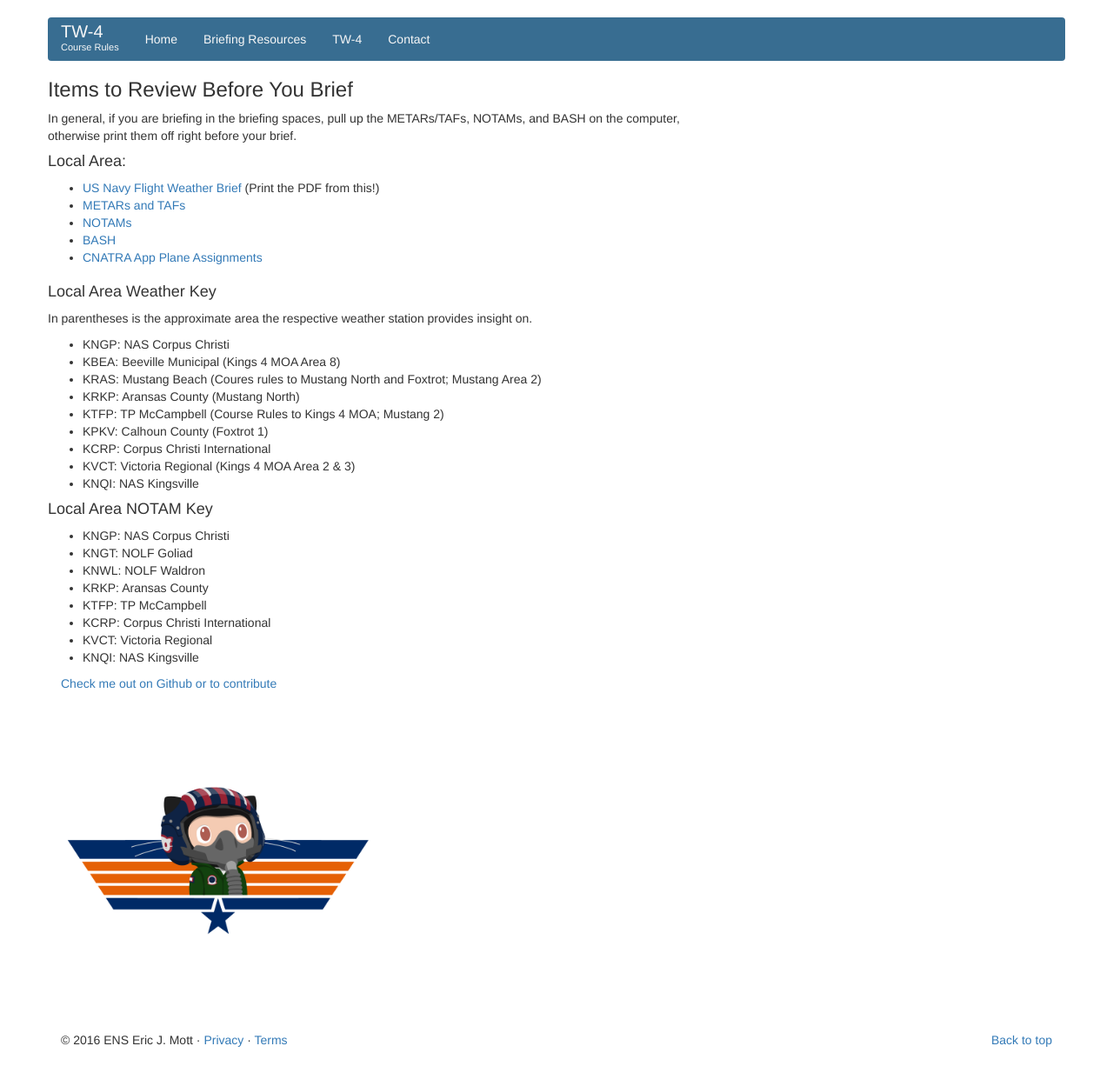
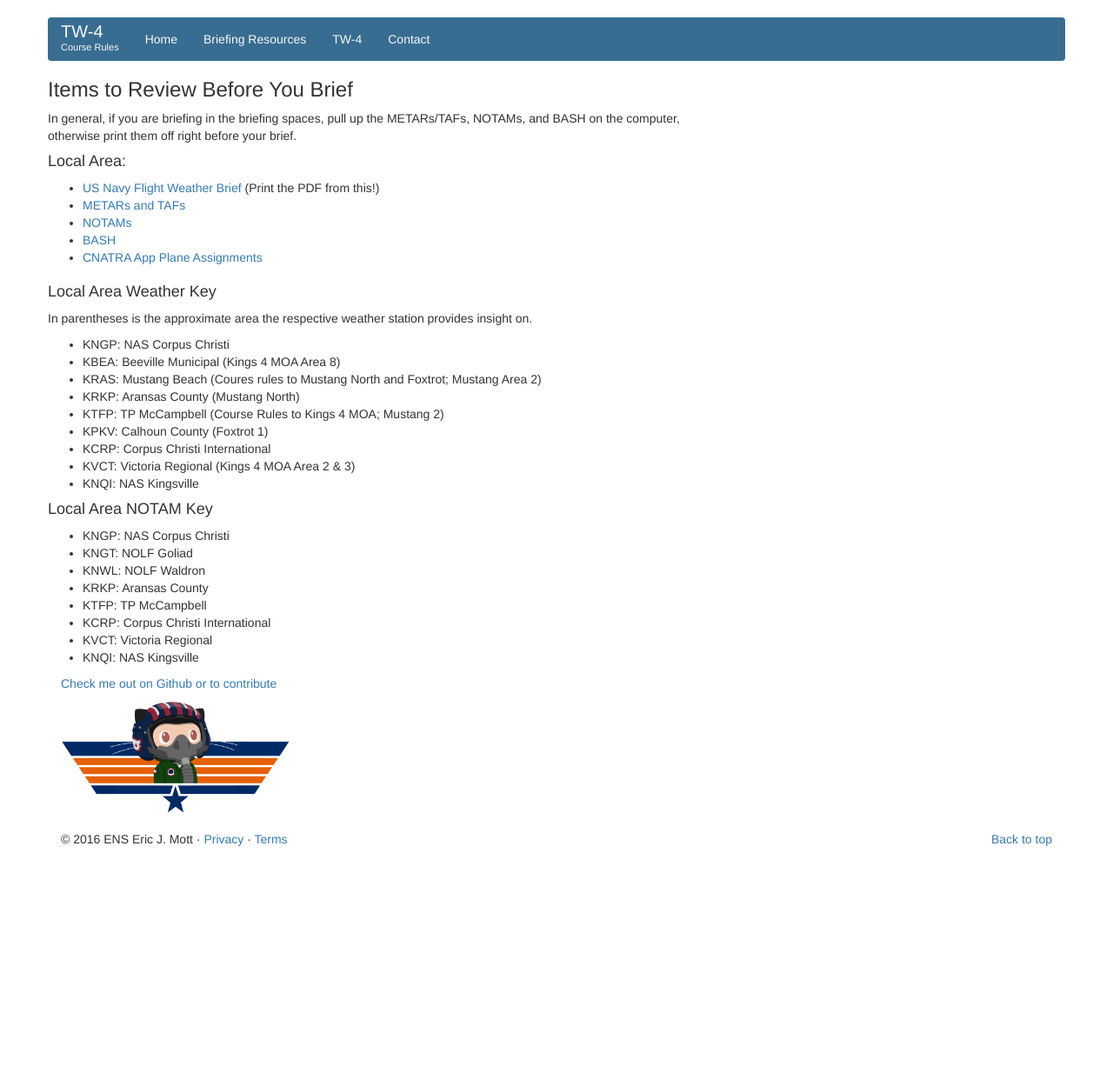
Before and after one commit to courserules/courserules.github.io, a Jekyll site: the page built from brief.html, in a window 1280 px wide. Shown: the whole page at 87% size. Built offline with Jekyll 4.4.1, drawn with Linux system fonts in a browser that asks for light colours; after the commit the page ends 995 px from its top, so only the background shows below that.

Commit message:
Update image and responsive behavior

```diff
--- a/brief.html
+++ b/brief.html
@@ -48,7 +48,7 @@
 
 		<div class="col-xs-12 col-md-12">
 			<a href="https://github.com/courserules/courserules.github.io" target="_blank">
-			<div class="col-xs-12 col-md-4">
+			<div class="col-xs-12 col-md-3">
 			<p>Check me out on Github or to contribute</p>
 			<img class="img-responsive" id="github" src="../img/topguntocat.png" alt="topguntocat">
 			</div><!-- /span -->
```
Also changed, not shown: img/topguntocat.png.
